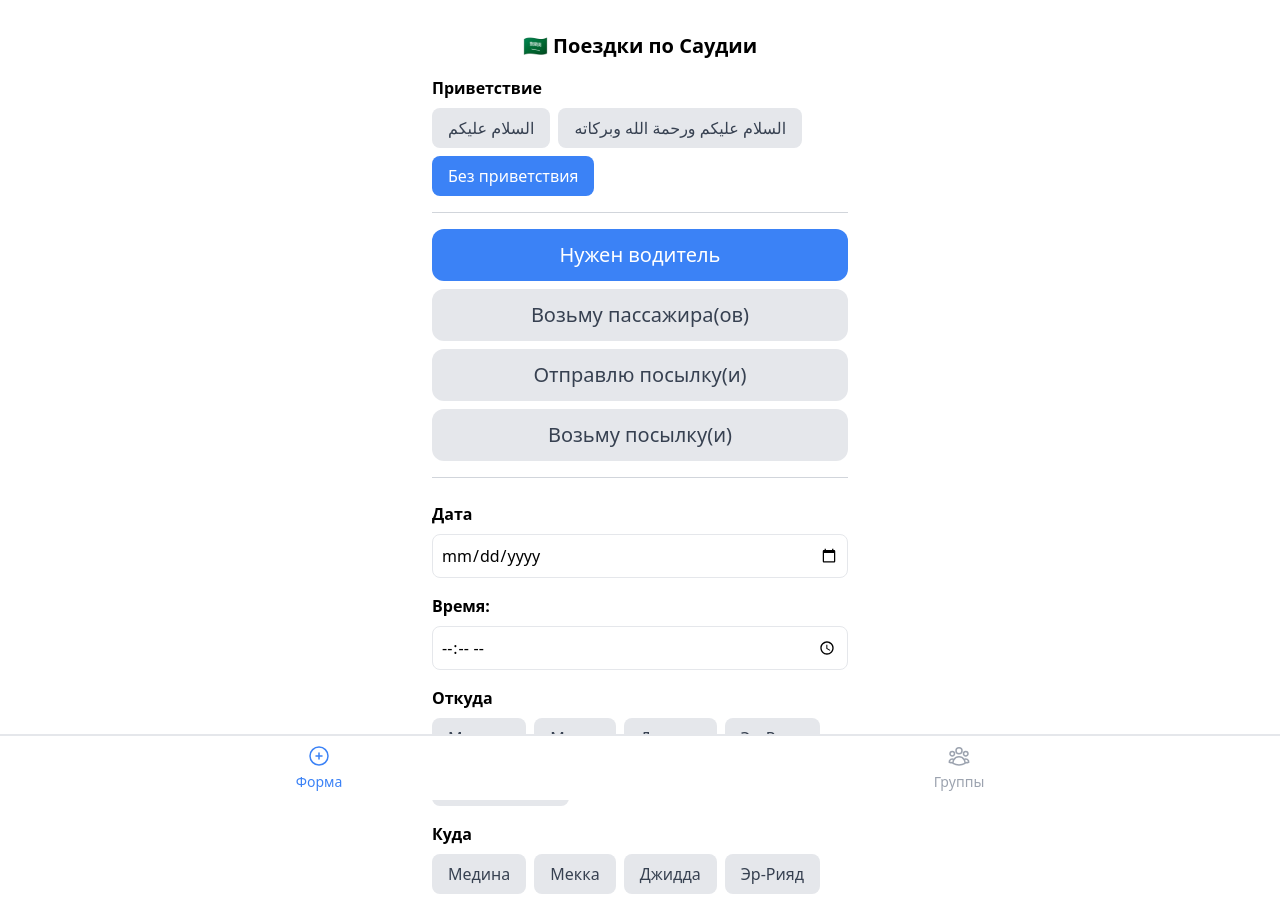
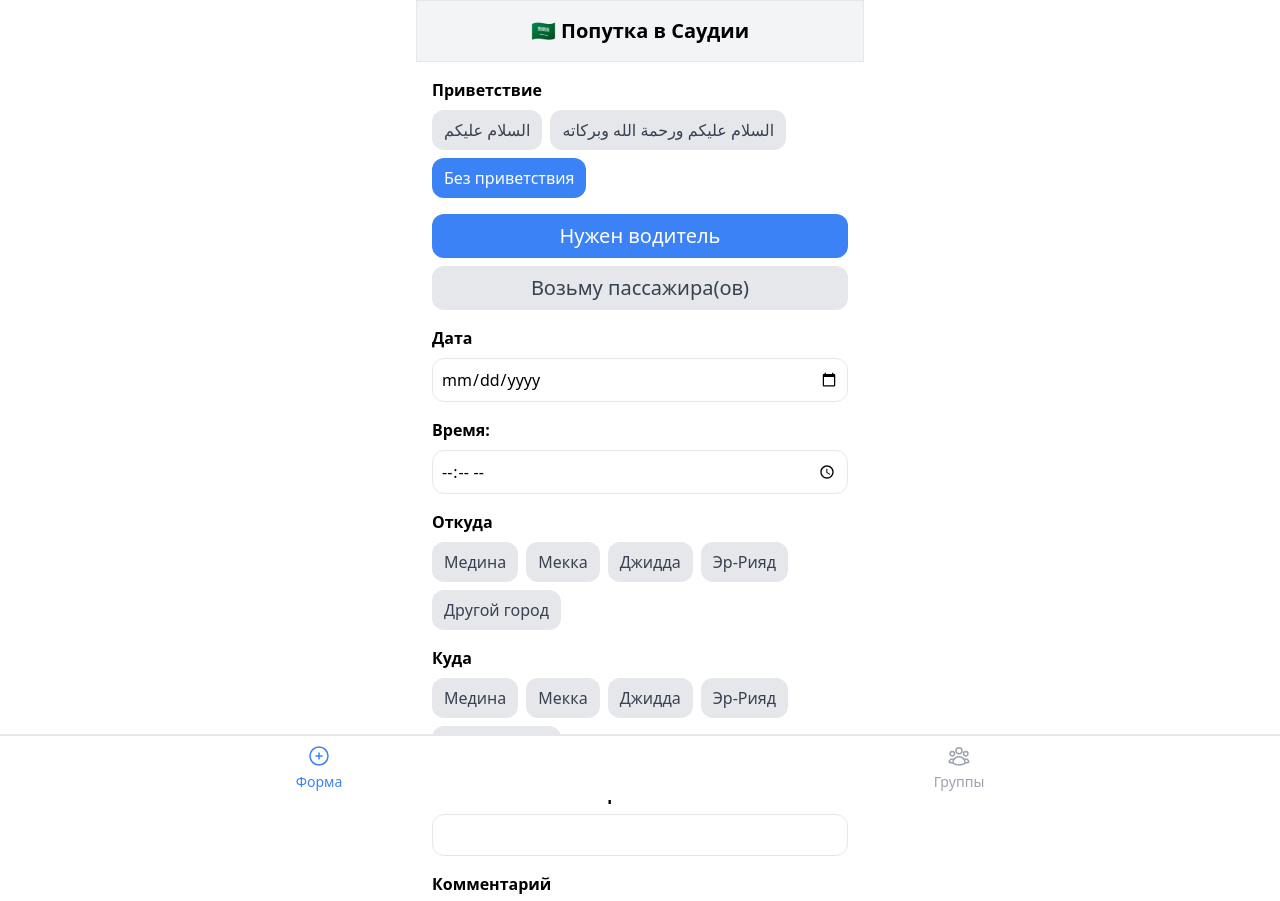
Before and after one commit to edhit/saudi_drive_react, a React (Create React App) app: page / in a window 1280 px wide. Shown: the top 901 px of the page. Built offline with nearby package versions, Linux system fonts and the light colour scheme.

Commit message:
Add files via upload

```diff
--- a/src/AdForm.js
+++ b/src/AdForm.js
@@ -26,7 +26,7 @@ const TelegramStyleForm = () => {
   const [paddingBottom, setPaddingBottom] = useState(0);
 
   const cities = ["Медина", "Мекка", "Джидда", "Эр-Рияд"];
-  const roles = ["Нужен водитель", "Возьму пассажира(ов)", "Отправлю посылку(и)", "Возьму посылку(и)"];
+  const roles = ["Нужен водитель", "Возьму пассажира(ов)"];
 
   useEffect(() => {
     // Очистка стилей при размонтировании компонента
@@ -151,12 +151,16 @@ const TelegramStyleForm = () => {
   };
 
   return (
-    <div class="container mx-auto p-4">
+    <div class="container mx-auto">
       <div style={{ paddingBottom: `${paddingBottom}px` }}>
-        <div className="p-4 max-w-md mx-auto bg-white rounded-lg">
-          <h1 className="text-xl font-bold mb-4 text-center">
-            🇸🇦 Поездки по Саудии
+      <div className="max-w-md mx-auto bg-white rounded-xl mb-4">
+
+      <h1 className="block bg-gray-100 p-4 text-xl border border-b-1 text-center font-bold mb-1">
+            🇸🇦 Попутка в Саудии
           </h1>
+          </div>
+
+        <div className="p-4 pt-0 max-w-md mx-auto bg-white rounded-xl">
 
           {/* Чекбоксы для приветствия */}
           <div className="mb-4">
@@ -173,7 +177,7 @@ const TelegramStyleForm = () => {
                 <button
                   key={option.value}
                   onClick={() => setGreeting(option.value)}
-                  className={`px-4 py-2 rounded-lg ${
+                  className={`px-3 py-2 rounded-xl ${
                     greeting === option.value
                       ? "bg-blue-500 text-white"
                       : "bg-gray-200 text-gray-700 hover:bg-gray-300"
@@ -185,10 +189,6 @@ const TelegramStyleForm = () => {
             </div>
           </div>
 
-          <div class="relative flex items-center mb-4">
-            <div class="flex-grow border-t border-gray-300"></div>
-          </div>
-
           {/* Role Selection */}
           <div className="mb-4">
             {/* <label className="block mb-2 font-semibold">Роль</label> */}
@@ -198,7 +198,7 @@ const TelegramStyleForm = () => {
                   key={role}
                   type="button"
                   onClick={() => handleButtonClick("role", role)}
-                  className={`block px-6 py-3 text-xl rounded-xl cursor-pointer w-full text-center ${
+                  className={`block px-3 py-2 text-xl rounded-xl cursor-pointer w-full text-center ${
                     formData.role === role
                       ? "bg-blue-500 text-white"
                       : "bg-gray-200 text-gray-700"
@@ -210,10 +210,6 @@ const TelegramStyleForm = () => {
             </div>
           </div>
 
-          <div class="relative flex items-center mb-6">
-            <div class="flex-grow border-t border-gray-300"></div>
-          </div>
-
           {/* Date */}
           <div className="mb-4">
             <label className="block mb-2 font-semibold">Дата</label>
@@ -223,7 +219,7 @@ const TelegramStyleForm = () => {
               value={formData.date}
               min={new Date().toJSON().slice(0, 10)}
               onChange={handleInputChange}
-              className="w-full p-2 border rounded-lg"
+              className="w-full p-2 border rounded-xl"
             />
           </div>
 
@@ -235,7 +231,7 @@ const TelegramStyleForm = () => {
               name="time"
               value={formData.time}
               onChange={handleInputChange}
-              className="w-full p-2 border rounded-lg"
+              className="w-full p-2 border rounded-xl"
             />
           </div>
 
@@ -248,7 +244,7 @@ const TelegramStyleForm = () => {
                   key={city}
                   type="button"
                   onClick={() => handleButtonClick("from", city)}
-                  className={`px-4 py-2 rounded-lg ${
+                  className={`px-3 py-2 rounded-xl ${
                     formData.from === city
                       ? "bg-blue-500 text-white"
                       : "bg-gray-200 text-gray-700"
@@ -260,7 +256,7 @@ const TelegramStyleForm = () => {
               <button
                 type="button"
                 onClick={() => handleButtonClick("from", "")}
-                className={`px-4 py-2 rounded-lg ${
+                className={`px-3 py-2 rounded-xl ${
                   customCity.from
                     ? "bg-blue-500 text-white"
                     : "bg-gray-200 text-gray-700"
@@ -276,7 +272,7 @@ const TelegramStyleForm = () => {
                 placeholder="Введите город"
                 value={formData.from}
                 onChange={handleInputChange}
-                className="mt-2 w-full p-2 border rounded-lg"
+                className="mt-2 w-full p-2 border rounded-xl"
               />
             )}
           </div>
@@ -290,7 +286,7 @@ const TelegramStyleForm = () => {
                   key={city}
                   type="button"
                   onClick={() => handleButtonClick("to", city)}
-                  className={`px-4 py-2 rounded-lg ${
+                  className={`px-3 py-2 rounded-xl ${
                     formData.to === city
                       ? "bg-blue-500 text-white"
                       : "bg-gray-200 text-gray-700"
@@ -302,7 +298,7 @@ const TelegramStyleForm = () => {
               <button
                 type="button"
                 onClick={() => handleButtonClick("to", "")}
-                className={`px-4 py-2 rounded-lg ${
+                className={`px-3 py-2 rounded-xl ${
                   customCity.to
                     ? "bg-blue-500 text-white"
                     : "bg-gray-200 text-gray-700"
@@ -318,7 +314,7 @@ const TelegramStyleForm = () => {
                 placeholder="Введите город"
                 value={formData.to}
                 onChange={handleInputChange}
-                className="mt-2 w-full p-2 border rounded-lg"
+                className="mt-2 w-full p-2 border rounded-xl"
               />
             )}
           </div>
@@ -336,11 +332,8 @@ const TelegramStyleForm = () => {
               type="number"
               name="seats"
               value={formData.seats}
-              ref={commentRef}
-              onFocus={handleFocus}
-              onBlur={handleBlur}
               onChange={handleInputChange}
-              className="w-full p-2 border rounded-lg"
+              className="w-full p-2 border rounded-xl"
             />
           </div>
 
@@ -354,19 +347,23 @@ const TelegramStyleForm = () => {
               ref={commentRef}
               onFocus={handleFocus}
               onBlur={handleBlur}
-              className="block w-full mb-4 p-2 border rounded"
-              placeholder="Добавьте комментарий"
+              className="block w-full mb-4 p-2 border rounded-xl"
+              placeholder={formData.role === "Нужен водитель"
+                ? "Есть багаж"
+                : formData.role === "Возьму пассажира(ов)"
+                ? "Возьму посылку, 10 кг. свободно"
+                : "Вес (кг.)"}
             ></textarea>
           </div>
 
           {/* Submit */}
           <button
             onClick={handleGenerateMessage}
-            className="w-full mt-4 px-4 py-2 bg-blue-500 text-white rounded hover:bg-blue-600 relative"
+            className="w-full mt-4 px-3 py-2 bg-blue-500 text-white rounded-xl hover:bg-blue-600 relative"
           >
             Сгенерировать сообщение
             {showTooltip && (
-              <div className="absolute bottom-full mb-2 left-1/2 transform -translate-x-1/2 bg-gray-700 text-white text-base px-3 py-1 rounded shadow-lg">
+              <div className="absolute bottom-full mb-2 left-1/2 transform -translate-x-1/2 bg-gray-700 text-white text-base px-3 py-1 rounded-xl shadow-lg">
                 Проверьте сообщение, скопируйте и вставьте в группу телеграмм
               </div>
             )}
@@ -376,7 +373,7 @@ const TelegramStyleForm = () => {
           {generatedMessage && (
             <div className="mt-4" ref={previewRef}>
               <h3 className="font-bold mb-2">Предпросмотр сообщения</h3>
-              <div className="p-3 bg-gray-100 rounded border">
+              <div className="p-3 bg-gray-100 rounded-xl border">
                 <pre className="whitespace-pre-wrap">{generatedMessage}</pre>
               </div>
               <div className="relative mt-4">
@@ -390,7 +387,7 @@ const TelegramStyleForm = () => {
                 )}
                 <button
                   onClick={handleCopyToClipboard}
-                  className={`w-full mt-2 px-4 py-2 text-white rounded ${
+                  className={`w-full mt-2 px-3 py-2 text-white rounded-xl ${
                     highlightCopyButton ? "bg-green-400" : "bg-green-500"
                   } hover:bg-green-600`}
                 >
```
